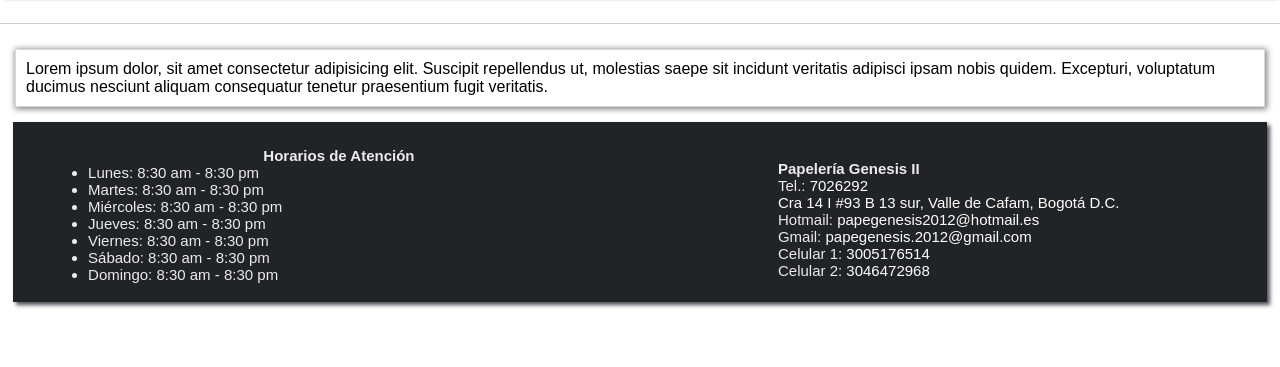
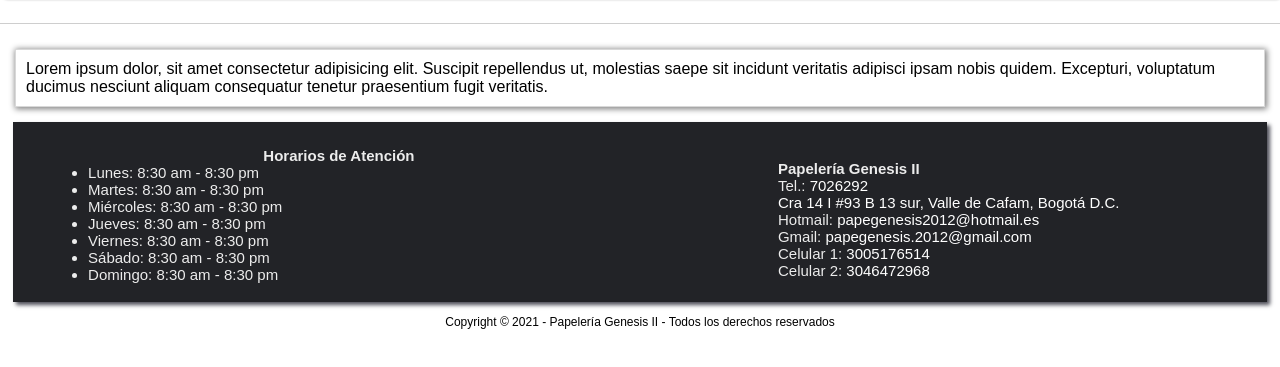
Before and after one commit to Santiago1470/Papeleria-Genesis-II, a plain HTML site: page index.html in a window 1280 px wide. Shown: the part 45-412 px from the top of the page. Drawn offline with Linux system fonts and the light colour scheme.

Commit message:
Update index.html

```diff
--- a/index.html
+++ b/index.html
@@ -58,6 +58,7 @@
         </p>
       </div>
   </footer>
+  <div id="copyright">Copyright &copy; 2021 - Papelería Genesis II - Todos los derechos reservados</div>
   <script src="eventos.js"></script>
 </body>
 </html>
```
